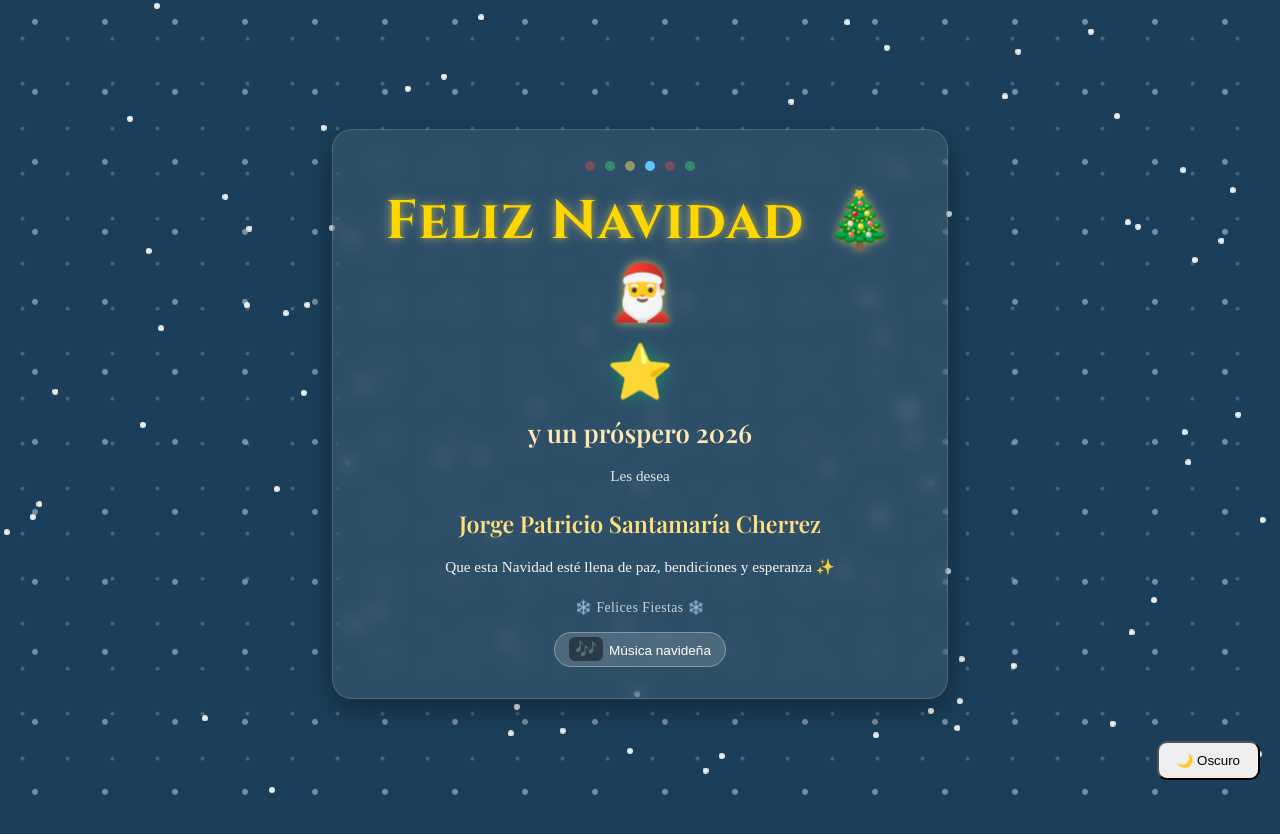
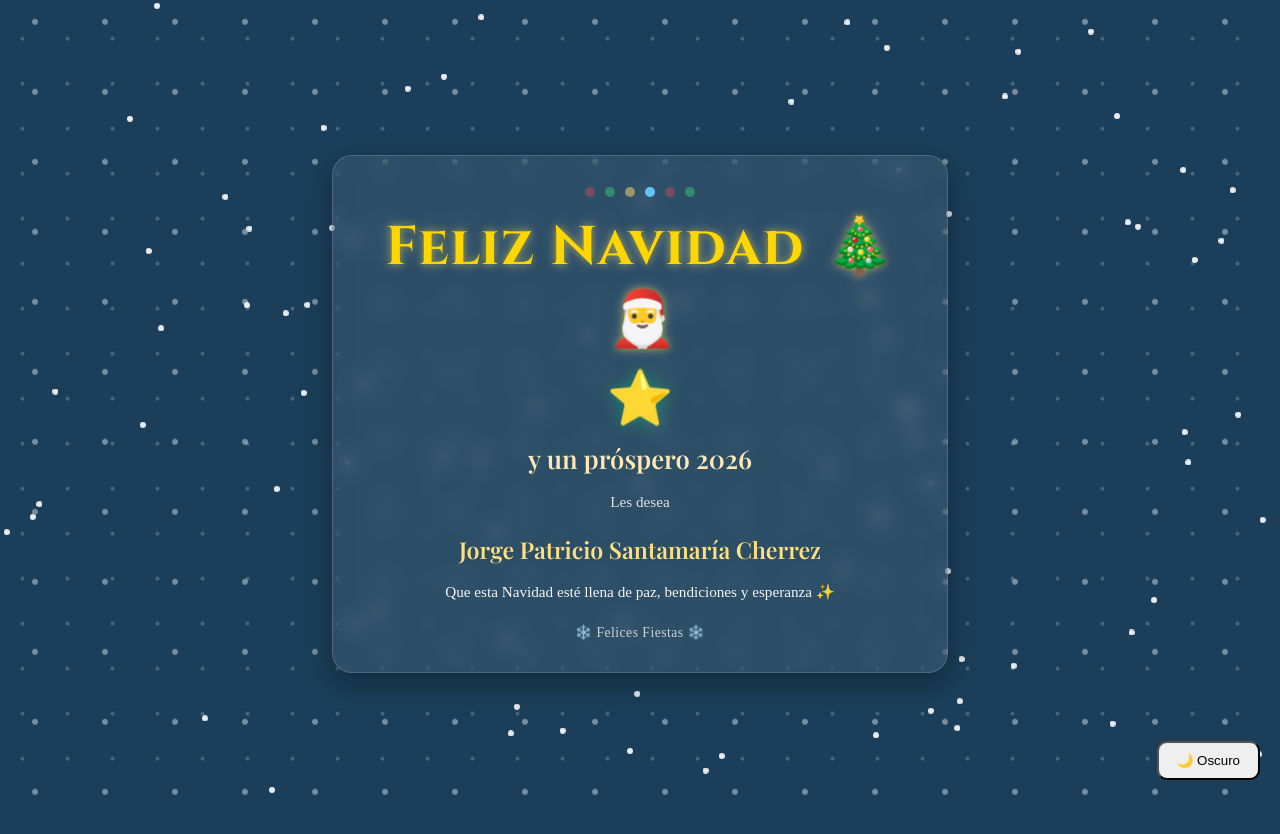
Before and after one commit to Patogol35/Navidad, a React (Vite) app: page / in a window 1280 px wide. Shown: the top 834 px of the page. Built offline with nearby package versions, Linux system fonts and the light colour scheme.

Commit message:
Update Home.jsx

```diff
--- a/src/pages/Home.jsx
+++ b/src/pages/Home.jsx
@@ -67,16 +67,7 @@ export default function Home() {
             ❄️ Felices Fiestas ❄️
           </footer>
 
-          <button className="music-btn" onClick={toggleMusic}>
-  {playing ? (
-    "🔇 Pausar música"
-  ) : (
-    <>
-      <span className="music-icon">🎶</span>
-      Música navideña
-    </>
-  )}
-</button>
+
 
         </div>
       </div>
```
